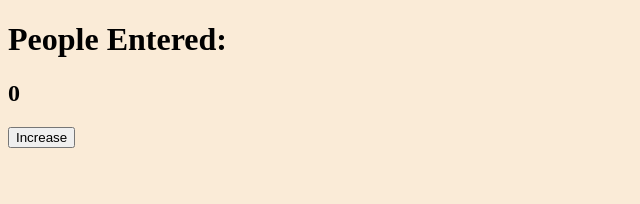
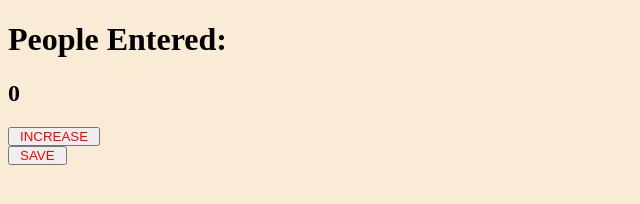
Before and after one commit to itsmesuraj20/Javascript, a plain HTML site: page Freecodecamp/Javascript Programming/Project 1/index.html in a window 1280 px wide. Shown: the whole page, without its empty margins (0-640 px from the left). Drawn offline with Linux system fonts and the light colour scheme.

Commit message:
Session 1 done

```diff
--- a/Freecodecamp/Javascript Programming/Project 1/index.css
+++ b/Freecodecamp/Javascript Programming/Project 1/index.css
@@ -1,3 +1,13 @@
 body{
     background-color: antiquewhite;
 }
+
+
+#btn1{
+    padding: 0px 10px 0px 10px;
+    color: red;
+}
+#btn2{
+    padding: 0px 10px 0px 10px;
+    color: red;
+}
--- a/Freecodecamp/Javascript Programming/Project 1/index.html
+++ b/Freecodecamp/Javascript Programming/Project 1/index.html
@@ -11,7 +11,9 @@
         People Entered:
     </h1>
     <h2 id="count-el">0</h2>
-    <button onclick="increment()">Increase</button>
+    <button id="btn1" onclick="increment()">INCREASE</button>
+    <br>
+    <button id="btn2" onclick="save()">SAVE</button>
     <script src="script.js"></script>
 </body>
 </html>
--- a/Freecodecamp/Javascript Programming/Project 1/script.js
+++ b/Freecodecamp/Javascript Programming/Project 1/script.js
@@ -1,15 +1,14 @@
 
 let countEl= document.getElementById("count-el")
-
 // console.log(countEl)
-
-
- let count=10
-
+ let count=0
 function increment()
 {
     count = count + 1
-
     countEl.innerText = count;
-
 }
+function save()
+{
+    console.log(count)
+}
+save()
```
Also changed, not shown: YT-Chai or Code/01_Basics/conversion2.js (+4 -4 lines).
